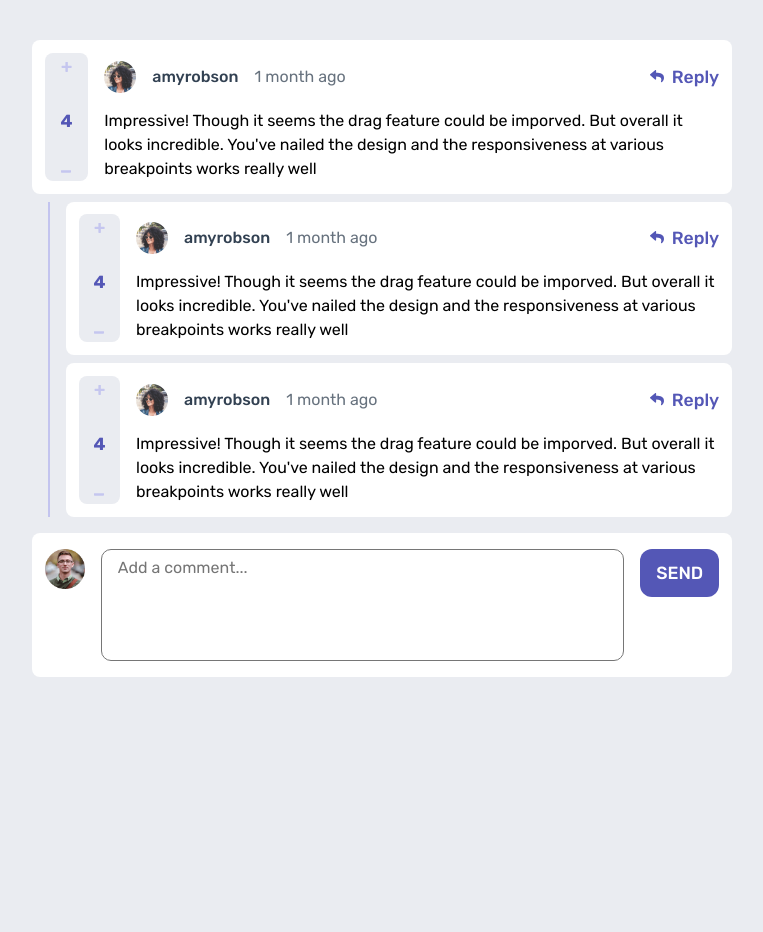
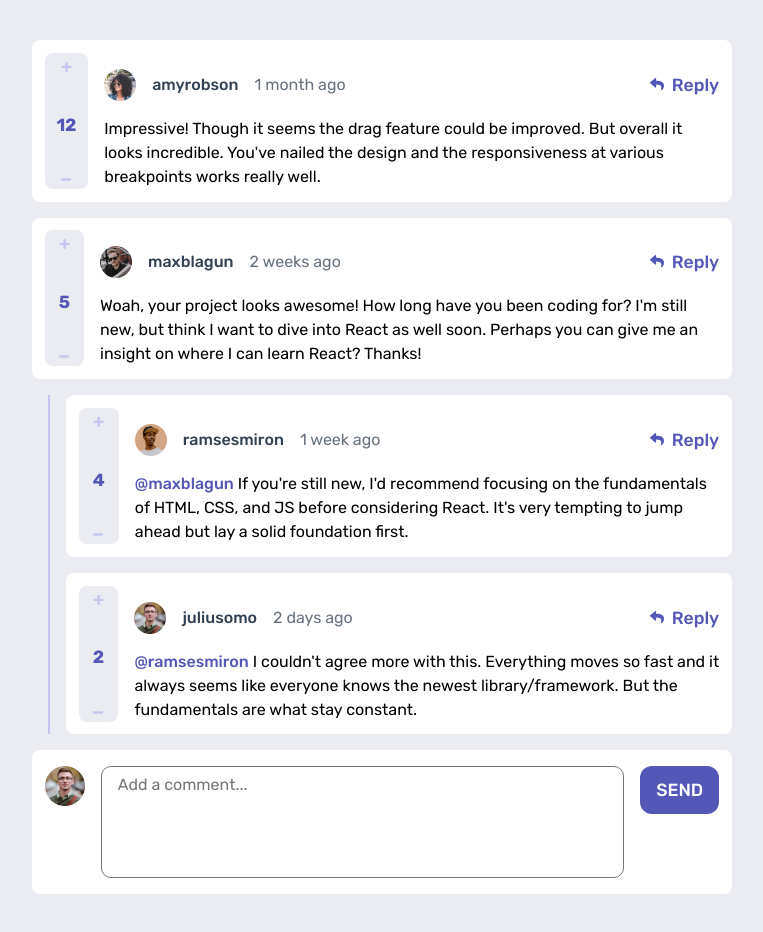
Before and after one commit to HIIfeanyichukwu/Interactive-comment-section, a React (Vite) app: page / in a window 1280 px wide. Shown: the top 932 px of the page, without its empty margins (258-1021 px from the left). Before the commit the page ends 800 px from the top, so only its background shows below. Built offline with nearby package versions, Linux system fonts and the light colour scheme.

Commit message:
Used the json data to serve the page content, no funcitonality yet

```diff
--- a/index.html
+++ b/index.html
@@ -2,7 +2,7 @@
 <html lang="en">
   <head>
     <meta charset="UTF-8" />
-    <link rel="icon" type="image/png" sizes="32x32" href="./images/favicon-32x32.png">
+    <link rel="icon" type="image/png" sizes="32x32" href="./src/favicon-32x32.png">
     <meta name="viewport" content="width=device-width, initial-scale=1.0" />
     <title>Frontend Mentor | Interactive comments section</title>
   </head>
--- a/src/App.jsx
+++ b/src/App.jsx
@@ -1,18 +1,37 @@
 import { useState } from 'react'
+import styled from 'styled-components'
 import './styles/App.css'
 import Comment from './components/Comment'
 import InputBox from './components/InputBox'
+import data from './util/data.json'
+
+
+const Comments = styled.div`
+  div + div {
+    margin-block-start: 1rem;
+  }
+`
+
 function App() {
-  const [count, setCount] = useState(0)
+  const [comments, setComments] = useState(data['comments']);
+
+  let comments_map = Array.from(comments)
 
   return (
     <div className="App">
       <div className="container">
-        <Comment/>
+        <Comments>
+          {
+            comments_map.map(comment => {
+              return <Comment key={comment.id} comment={comment}/>
+            })
+          }
+        </Comments>
         <InputBox/>
       </div>
     </div>
   )
 }
 
+
 export default App
--- a/src/components/Avatar.jsx
+++ b/src/components/Avatar.jsx
@@ -1,6 +1,5 @@
 import React from 'react'
 import styled from 'styled-components'
-import amy from '../images/avatars/image-amyrobson.png'
 
 const User = styled.div`
     display: flex;
@@ -20,12 +19,12 @@ const User = styled.div`
 
 `
 
-const Avatar = ({username, date}) => {
+const Avatar = ({user, createdAt}) => {
   return (
     <User>
-        <img src={amy} alt="" className="avatar" />
-        <span className="user-name">amyrobson</span>
-        <span className="date">1 month ago</span>
+        <img src={user["image"].webp} alt="user image" className="avatar" />
+        <span className="user-name">{user.username}</span>
+        <span className="date">{createdAt}</span>
     </User>
   )
 }
--- a/src/components/Comment.jsx
+++ b/src/components/Comment.jsx
@@ -1,4 +1,4 @@
-import React from 'react'
+import React, { lazy } from 'react'
 import styled from 'styled-components'
 import Score from './Score'
 import CommentContent from './CommentContent'
@@ -26,26 +26,35 @@ const CommentComponent = styled.div`
     }
 `
 
-const Comment = () => {
+const Comment = ({comment}) => {
   return (
     <Comments >
 
         <CommentComponent>
-            <Score/>
-            <CommentContent/>
+            <Score score={comment.score}/>
+            <CommentContent comment={comment}/>
         </CommentComponent>
 
-        <Replies>
-            <CommentComponent>
-                <Score/>
-                <CommentContent/>
-            </CommentComponent>
+        {
+            (comment.replies != undefined) ?
 
-            <CommentComponent>
-                <Score/>
-                <CommentContent/>
-            </CommentComponent>
-        </Replies>
+            <Replies>
+                {
+                    comment.replies.map(reply => {
+
+                      return (
+
+                        <CommentComponent key={reply.id}>
+                            <Score score={reply.score}/>
+                            <CommentContent comment={reply}/>
+                        </CommentComponent>
+                      )
+                    })
+                }
+
+            </Replies>
+            : null
+        }
 
     </Comments>
   )
--- a/src/components/CommentContent.jsx
+++ b/src/components/CommentContent.jsx
@@ -3,18 +3,35 @@ import styled from 'styled-components'
 import CommentHeader from './CommentHeader'
 
 const Main = styled.div`
-    display: flex;
-    flex-direction: column;
-    gap: 1rem;
-    order: 1;
+  display: flex;
+  flex-direction: column;
+  gap: 1rem;
+  order: 1;
+
+  .replyTo {
+    font-weight: 500;
+    color: hsl(238, 40%, 52%);
+  }
 `
 
-const CommentContent = () => {
+const CommentContent = ({comment}) => {
+
+  let {createdAt, user} = comment;
+  let replyingTo;
+  if (comment.replyingTo) {
+    replyingTo = <span className="replyTo">
+      @{comment.replyingTo}
+    </span>
+  }
+
   return (
     <Main>
-        <CommentHeader/>
+        <CommentHeader
+          user={user}
+          createdAt={createdAt}
+        />
         <main className="comment-main">
-            Impressive! Though it seems the drag feature could be imporved. But overall it looks incredible. You've nailed the design and the responsiveness at various breakpoints works really well
+          {replyingTo} {comment.content}
         </main>
     </Main>
   )
--- a/src/components/CommentHeader.jsx
+++ b/src/components/CommentHeader.jsx
@@ -8,10 +8,13 @@ const Header = styled.header`
   justify-content: space-between;
 `
 
-const CommentHeader = () => {
+const CommentHeader = ({user, createdAt}) => {
   return (
   <Header>
-    <Avatar/>
+    <Avatar
+      user={user}
+      createdAt={createdAt}
+    />
     <Reply/>
   </Header>
   )
--- a/src/util/data.json
+++ b/src/util/data.json
@@ -14,8 +14,8 @@
       "score": 12,
       "user": {
         "image": {
-          "png": "../images/avatars/image-amyrobson.png",
-          "webp": "../images/avatars/image-amyrobson.webp"
+          "png": "src/images/avatars/image-amyrobson.png",
+          "webp": "src/images/avatars/image-amyrobson.webp"
         },
         "username": "amyrobson"
       },
@@ -28,8 +28,8 @@
       "score": 5,
       "user": {
         "image": {
-          "png": "../images/avatars/image-maxblagun.png",
-          "webp": "../images/avatars/image-maxblagun.webp"
+          "png": "src/images/avatars/image-maxblagun.png",
+          "webp": "src/images/avatars/image-maxblagun.webp"
         },
         "username": "maxblagun"
       },
@@ -42,8 +42,8 @@
           "replyingTo": "maxblagun",
           "user": {
             "image": {
-              "png": "../images/avatars/image-ramsesmiron.png",
-              "webp": "../images/avatars/image-ramsesmiron.webp"
+              "png": "src/images/avatars/image-ramsesmiron.png",
+              "webp": "src/images/avatars/image-ramsesmiron.webp"
             },
             "username": "ramsesmiron"
           }
@@ -56,8 +56,8 @@
           "replyingTo": "ramsesmiron",
           "user": {
             "image": {
-              "png": "../images/avatars/image-juliusomo.png",
-              "webp": "../images/avatars/image-juliusomo.webp"
+              "png": "src/images/avatars/image-juliusomo.png",
+              "webp": "src/images/avatars/image-juliusomo.webp"
             },
             "username": "juliusomo"
           }
```
